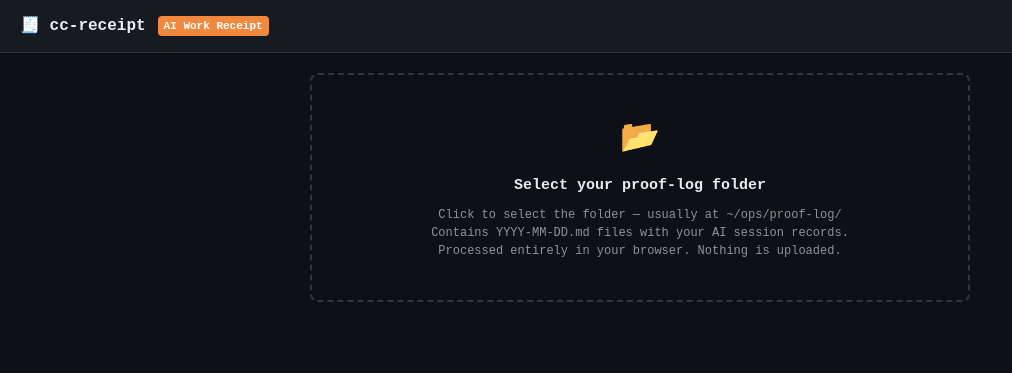
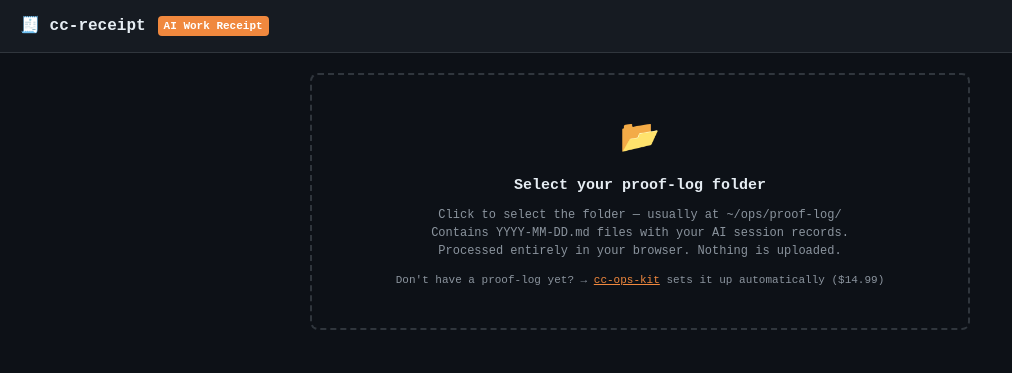
Before and after one commit to yurukusa/cc-receipt, a website: page index.html in a window 1280 px wide. Shown: the whole page, without its empty margins (0-1012 px from the left). Drawn offline with Linux system fonts and the light colour scheme.

Commit message:
feat: add cc-ops-kit CTA for users without proof-log

```diff
--- a/index.html
+++ b/index.html
@@ -94,6 +94,7 @@
     <p>Click to select the folder — usually at <code>~/ops/proof-log/</code><br>
     Contains <code>YYYY-MM-DD.md</code> files with your AI session records.<br>
     Processed entirely in your browser. Nothing is uploaded.</p>
+    <p style="margin-top:12px;font-size:11px;color:var(--muted)">Don't have a proof-log yet? → <a href="https://yurukusa.github.io/cc-ops-kit-landing/" target="_blank" style="color:var(--orange)">cc-ops-kit</a> sets it up automatically ($14.99)</p>
   </div>
 
   <div id="output">
```
